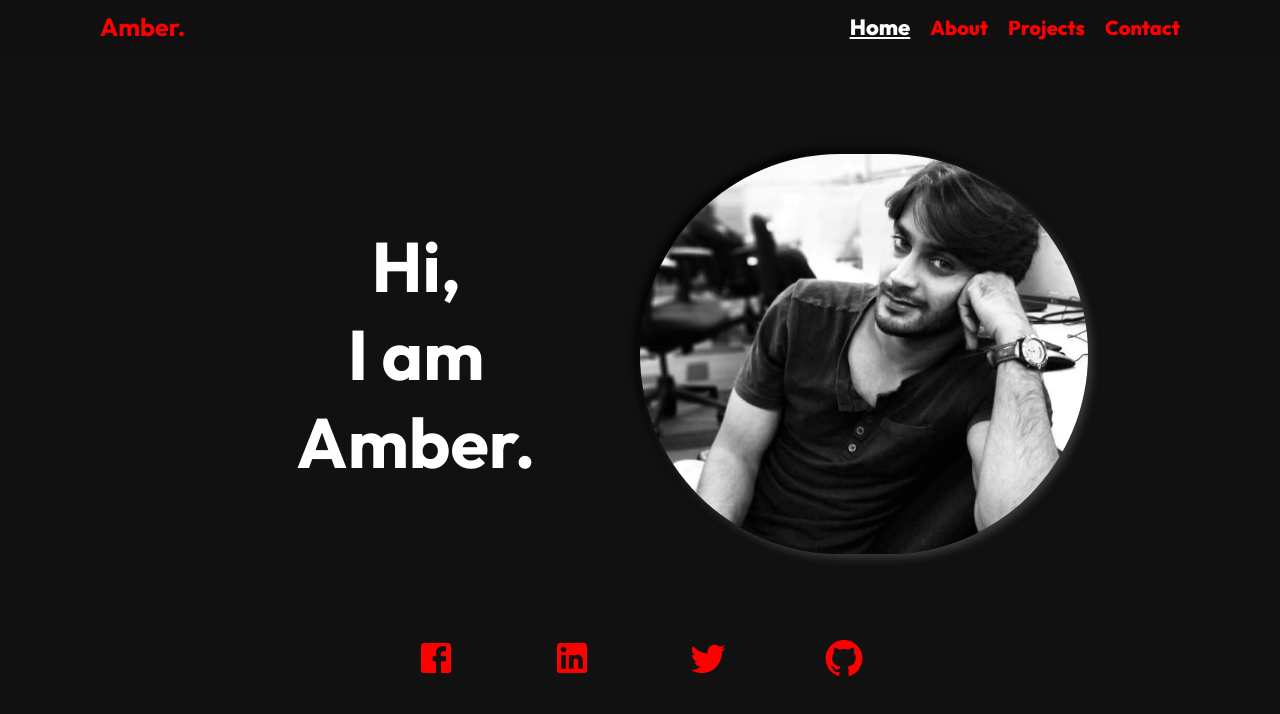
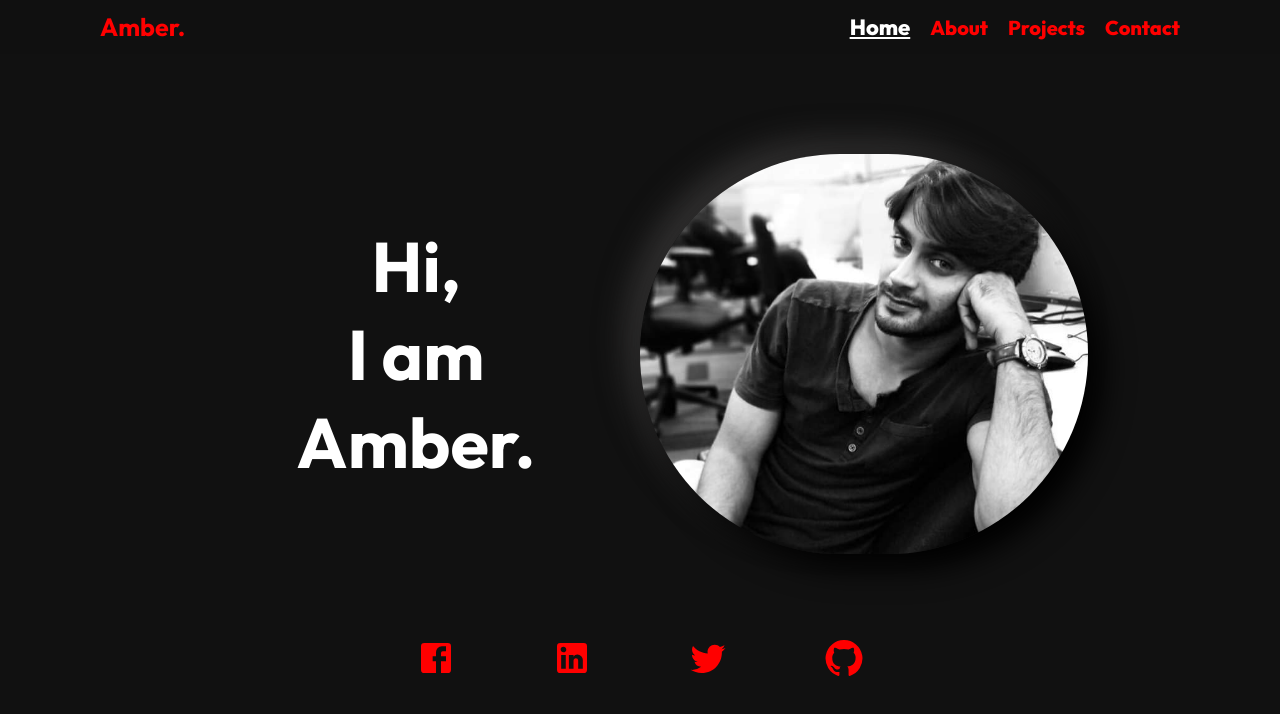
Before and after one commit to ambervector/react-portfolio, a React (Create React App) app: page / in a window 1280 px wide. Shown: the top 714 px of the page. Built offline with nearby package versions, Linux system fonts and the light colour scheme.

Commit message:
changed boxshadow on hero

```diff
--- a/src/components/Hero/HomeHero.module.css
+++ b/src/components/Hero/HomeHero.module.css
@@ -23,10 +23,9 @@
   background-position-y: top;
   border-radius: 100rem;
   border: none;
-
-  box-shadow: 4px 4px 8px 0 rgba(61, 60, 60),
-  -4px -4px 10px 0 rgba(0, 0, 0);
+  box-shadow: 15px 15px 30px 0 rgba(0, 0, 0), -15px -15px 30px 0 rgb(48, 47, 47);
   background-image: url("../../images/FB_IMG_1572607249818.jpg");
+  background-position: top;
 }
 
 .right_container:hover {
```
